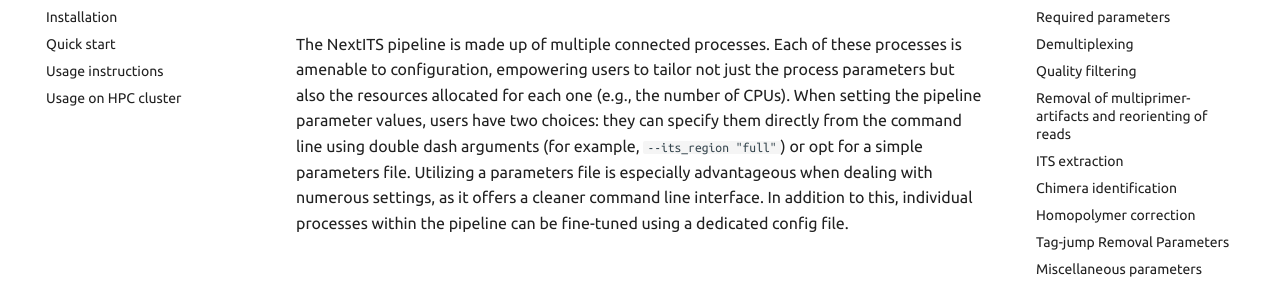
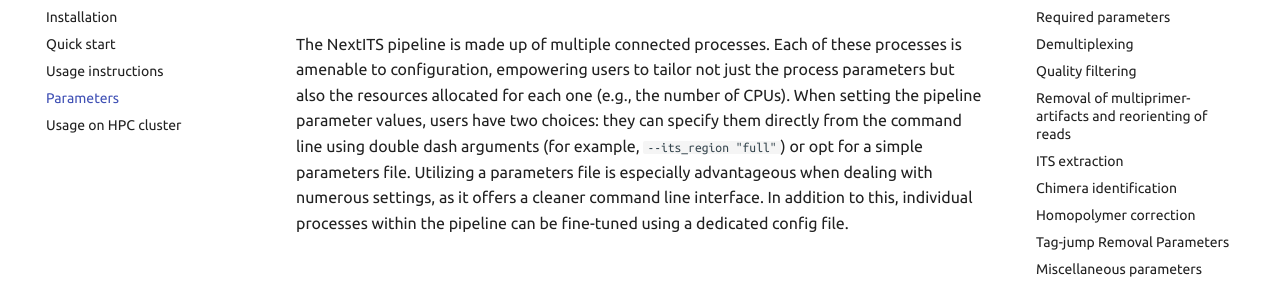
Before and after one commit to Next-ITS/nextits.github.io, an MkDocs documentation site: the page built from docs/parameters.md, in a window 1280 px wide. Shown: the part 148-430 px from the top of the page. Built offline with MkDocs 1.6.1 and Material for MkDocs 9.7.7, drawn with Linux system fonts in a browser that asks for light colours; comment, search, counter and statistics services are not loaded.

Commit message:
upd toc - add params

```diff
--- a/mkdocs.yml
+++ b/mkdocs.yml
@@ -55,4 +55,5 @@ nav:
   - 'Installation':         'installation.md'
   - 'Quick start':          'quickstart.md'
   - 'Usage instructions':   'usage.md'
+  - 'Parameters':           'parameters.md'
   - 'Usage on HPC cluster': 'HPC.md'
```
